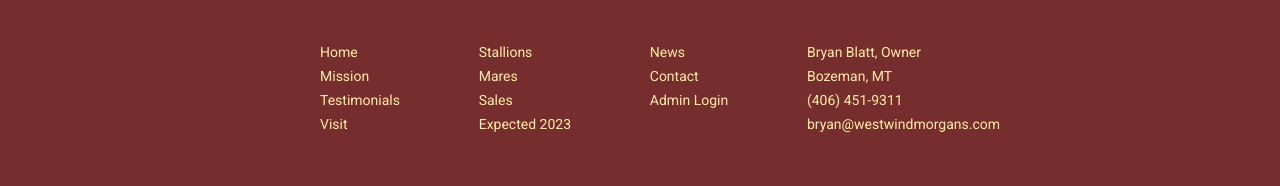
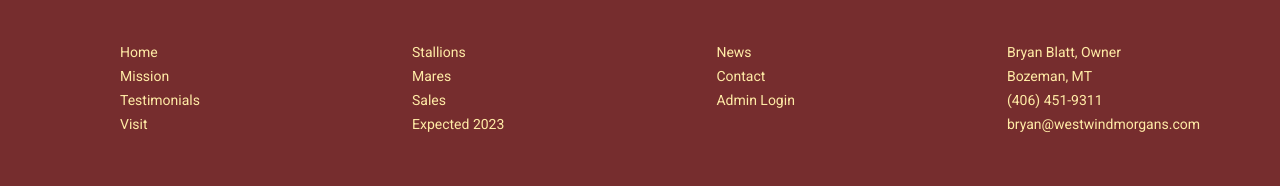
Before and after one commit to whoguy24/westwind-morgans, a React (Create React App) app: page /#/home in a window 1280 px wide. Shown: the part 746-932 px from the top of the page. Built offline with nearby package versions, Linux system fonts and the light colour scheme.

Commit message:
Minor changes

```diff
--- a/src/components/Footer/Footer.css
+++ b/src/components/Footer/Footer.css
@@ -9,8 +9,6 @@
   display: flex;
   line-height: 150%;
   justify-content: space-between;
-  padding-left: 200px;
-  padding-right: 200px;
 }
 
 #footer-links ul {
```
